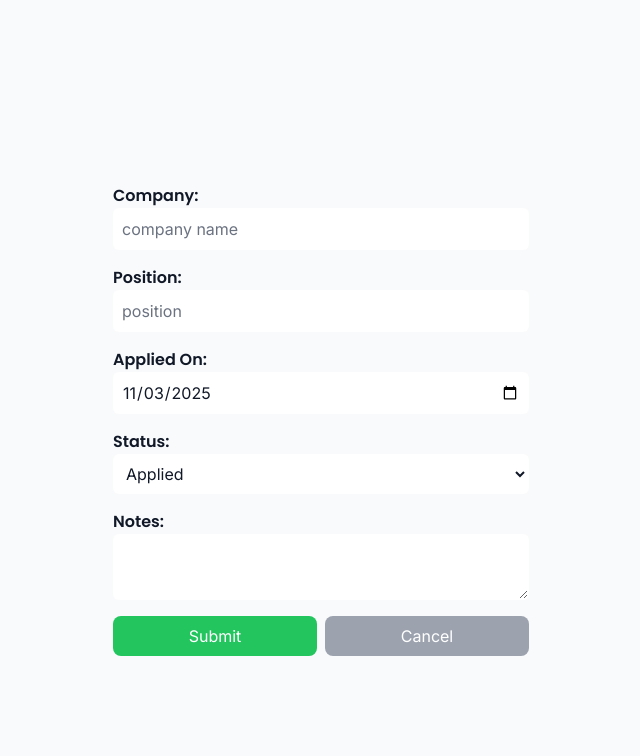
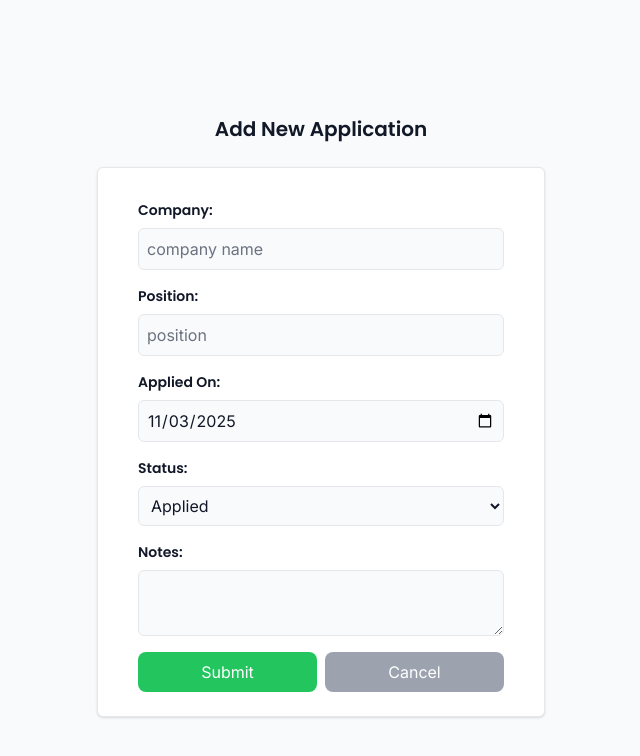
Before and after one commit to Maryam1982/job-applications-tracker, a Next.js app: page /add in a window 1280 px wide. Shown: the top 756 px of the page, without its empty margins (319-959 px from the left). Built offline with nearby package versions, Linux system fonts and the light colour scheme.

Commit message:
Improve UI/UX - hide filters on smaller screens.

```diff
--- a/app/components/JobForm.tsx
+++ b/app/components/JobForm.tsx
@@ -100,14 +100,20 @@ export default function JobForm<
   }
 
   return (
-    <div className="flex flex-col items-center justify-center min-h-screen pt-8 px-4">
+    <div className="flex flex-col items-center justify-center min-h-screen pt-8 px-4 ">
+      <h1 className="text-xl font-semibold pb-2 mb-4  text-center">
+        {initialData ? "Edit Application" : "Add New Application"}
+      </h1>
+      <div className="bg-surface border border-border-divider rounded-md shadow-sm p-6 w-full max-w-md">
         <form
           onSubmit={handleSubmit}
           className="flex flex-col justify-center items-center pt-2 px-4 w-full max-w-md"
           noValidate
         >
-        <label htmlFor="company" className="w-full flex flex-col mb-4">
+          <div className="w-full flex flex-col mb-4">
+            <label htmlFor="company" className="mb-2 text-sm font-medium">
               Company:
+            </label>
             <input
               type="text"
               placeholder="company name"
@@ -120,16 +126,18 @@ export default function JobForm<
               id="company"
               required
               className={cn(
-              "w-full p-2 border border-border-divider rounded",
+                "w-full p-2 border border-border-divider rounded bg-background",
                 !!errors.company && "border-border-error"
               )}
             />
             {!!errors.company && (
               <p className="text-sm text-error mt-1">{errors.company}</p>
             )}
+          </div>
+          <div className="w-full flex flex-col mb-4">
+            <label htmlFor="company" className="mb-2 text-sm font-medium">
+              Position:
             </label>
-        <label htmlFor="position" className="w-full flex flex-col mb-4">
-          Position:
             <input
               type="text"
               placeholder="position"
@@ -142,16 +150,19 @@ export default function JobForm<
               id="position"
               required
               className={cn(
-              "w-full p-2 border border-border-divider rounded",
+                "w-full p-2 border border-border-divider rounded bg-background",
                 !!errors.position && "border-border-error"
               )}
             />
             {!!errors.position && (
               <p className="text-sm text-error mt-1">{errors.position}</p>
             )}
+          </div>
+
+          <div className="w-full flex flex-col mb-4">
+            <label htmlFor="company" className="mb-2 text-sm font-medium">
+              Applied On:
             </label>
-        <label htmlFor="appliedOn" className="w-full flex flex-col mb-4">
-          Applied On:
             <input
               type="date"
               placeholder="applied on"
@@ -164,16 +175,18 @@ export default function JobForm<
               id="appliedOn"
               required
               className={cn(
-              "w-full p-2 border border-border-divider rounded",
+                "w-full p-2 border border-border-divider rounded bg-background",
                 !!errors.appliedOn && "border-border-error"
               )}
             />
             {!!errors.appliedOn && (
               <p className="text-sm text-error mt-1">{errors.appliedOn}</p>
             )}
+          </div>
+          <div className="w-full flex flex-col mb-4">
+            <label htmlFor="company" className="mb-2 text-sm font-medium">
+              Status:
             </label>
-        <label htmlFor="status" className="w-full flex flex-col mb-4">
-          Status:
             <select
               name="status"
               value={status}
@@ -184,7 +197,7 @@ export default function JobForm<
               id="status"
               required
               className={cn(
-              "w-full p-2 border border-border-divider rounded",
+                "w-full p-2 border border-border-divider rounded bg-background",
                 !!errors.status && "border-border-error"
               )}
             >
@@ -198,17 +211,20 @@ export default function JobForm<
             {!!errors.status && (
               <p className="text-sm text-error mt-1">{errors.status}</p>
             )}
+          </div>
+          <div className="w-full flex flex-col mb-4">
+            <label htmlFor="company" className="mb-2 text-sm font-medium">
+              Notes:
             </label>
-        <label htmlFor="notes" className="w-full flex flex-col mb-4">
-          Notes:
             <textarea
               value={notes}
               onChange={(e) => setNotes(e.target.value)}
               name="notes"
               id="notes"
-            className="w-full p-2 border border-border-divider rounded"
+              className="w-full p-2 border border-border-divider rounded bg-background"
             ></textarea>
-        </label>
+          </div>
+
           <div className="flex gap-2 justify-between w-full">
             <button
               type="submit"
@@ -230,5 +246,6 @@ export default function JobForm<
           {message && <p className="text-sm text-center mt-2">{message}</p>}
         </form>
       </div>
+    </div>
   );
 }
--- a/app/components/JobItem.tsx
+++ b/app/components/JobItem.tsx
@@ -26,18 +26,23 @@ export default function JobItem({ application }: { application: Application }) {
   }
 
   return (
-    <div className="border border-border-divider p-4 rounded-md bg-surface flex justify-between font-secondary">
+    <div
+      className="border border-border-divider p-4 rounded-md bg-surface flex justify-between font-secondary flex-nowrap transition-all duration-200
+  hover:shadow-md hover:border-primary hover:-translate-y-0.5"
+    >
       <div>
         <h3 className="font-semibold">{application.company}</h3>
         <p>{application.position}</p>
-        <div className="flex justify-between gap-2">
-          <span className="font-normal text-border-focus">Applied on:</span>
+        <div className="flex flex-col sm:flex-row justify-between gap-1.5 sm:gap-2">
+          <span className="font-normal text-border-focus ">Applied on:</span>
 
           <p>{application.applied_on}</p>
         </div>
       </div>
-      <div className="flex flex-col items-end justify-between">
-        <span style={{ color: statusColor }}>{application.status}</span>
+      <div className="flex flex-col items-end justify-between min-w-[90px] sm:min-w-0">
+        <span style={{ color: statusColor }} className="font-medium">
+          {application.status}
+        </span>
         <div className="flex gap-2">
           <Link href={`/edit/${application.id}`}>
             <button className="bg-secondry hover:bg-secondry-dark ">
--- a/app/components/SelectBar.tsx
+++ b/app/components/SelectBar.tsx
@@ -1,5 +1,6 @@
 "use client";
 
+import { useState } from "react";
 import Link from "next/link";
 import { STATUS_LIST } from "../constants";
 import { DATE_FILTERS } from "../constants";
@@ -34,22 +35,55 @@ export default function SelectBar({
     ...new Set(applications.map((application) => application.company)),
   ];
 
+  const [showFilter, setShowFilter] = useState(false);
+
   return (
-    <div className="grid grid-cols-1 gap-2 sm:grid-cols-3">
-      {/* Search */}
+    <div>
+      {/* Top bar */}
+      <div className="flex flex-col sm:flex-row gap-2">
         <input
           placeholder="Search..."
           type="text"
           value={searchTerm}
           onChange={(e) => setSearchTerm(e.target.value)}
-        className="w-full sm:col-span-2 order-1"
+          className="w-full border border-transparent bg-surface"
         />
 
+        <Link href="/add">
+          <button className="bg-primary hover:bg-primary-dark px-3 py-2 rounded-md w-full whitespace-nowrap">
+            Add Application
+          </button>
+        </Link>
+      </div>
+
+      {/* Toggle button (mobile only) */}
+      <button
+        onClick={() => setShowFilter(!showFilter)}
+        className="block sm:hidden text-sm mt-2 bg-primary/10  toggle-filter"
+      >
+        {showFilter ? "▲ Hide Filters" : "▼ Show Filters"}
+      </button>
+
+      {/* Filters */}
+      <div
+        className={`
+    flex flex-col sm:flex-row gap-2 mt-2
+
+    /* MOBILE: animated expand/collapse */
+    overflow-hidden
+    transition-all duration-300 ease-in-out
+    ${showFilter ? "max-h-40 opacity-100" : "max-h-0 opacity-0"}
+
+    /* DESKTOP: no animation at all */
+    sm:max-h-none sm:opacity-100 sm:overflow-visible
+    sm:transition-none sm:duration-0
+  `}
+      >
         {/* Status */}
         <select
           value={status}
           onChange={(e) => setStatus(e.target.value as ApplicationStatus)}
-        className="text-sm w-full order-2"
+          className="w-full text-sm border border-transparent bg-surface"
         >
           <option value="">Status (Any)</option>
           {STATUS_LIST.map((item, index) => (
@@ -63,7 +97,7 @@ export default function SelectBar({
         <select
           value={company}
           onChange={(e) => setCompany(e.target.value)}
-        className="text-sm w-full order-3"
+          className="w-full text-sm border border-transparent bg-surface"
         >
           <option value="">All Companies</option>
           {companies.map((company, index) => (
@@ -77,7 +111,7 @@ export default function SelectBar({
         <select
           value={dateFilter}
           onChange={(e) => setDateFilter(e.target.value as DateFilter)}
-        className="text-sm w-full order-4"
+          className="w-full text-sm border border-transparent bg-surface"
         >
           <option value="">Applied (Any Date)</option>
           {DATE_FILTERS.map((item, index) => (
@@ -86,13 +120,7 @@ export default function SelectBar({
             </option>
           ))}
         </select>
-
-      {/* Add Application button */}
-      <Link href="/add" className="order-5 sm:order-1 sm:col-span-1">
-        <button className="bg-primary hover:bg-primary-dark px-3 py-2 rounded-md w-full whitespace-nowrap">
-          Add Application
-        </button>
-      </Link>
+      </div>
     </div>
   );
 }
--- a/app/globals.css
+++ b/app/globals.css
@@ -61,16 +61,18 @@ button:hover {
   cursor: pointer;
 }
 
+button.toggle-filter {
+  color: var(--color-primary);
+  border: 1px solid var(--color-primary);
+}
+
 input,
 textarea,
 select {
-  /* border: 1px solid var(--color-border-divider); */
   border-radius: 0.375rem;
   padding: 0.5rem;
   color: var(--color-text-primary);
-  background-color: var(--color-surface);
   font-family: var(--font-secondary);
-  border: 1px solid transparent;
 }
 
 input:focus,
```
Lines whose indentation alone changed are shown as unchanged.
